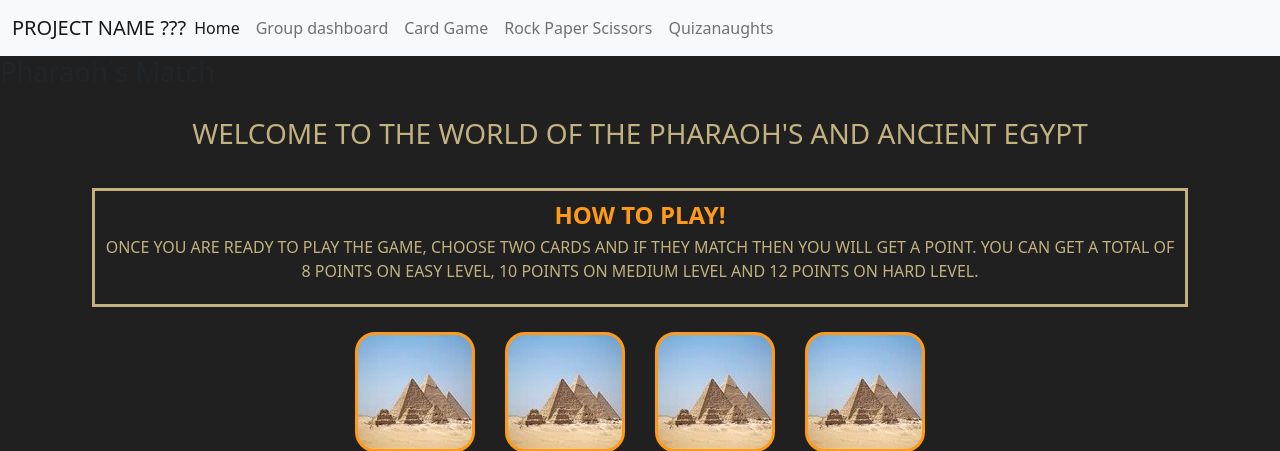
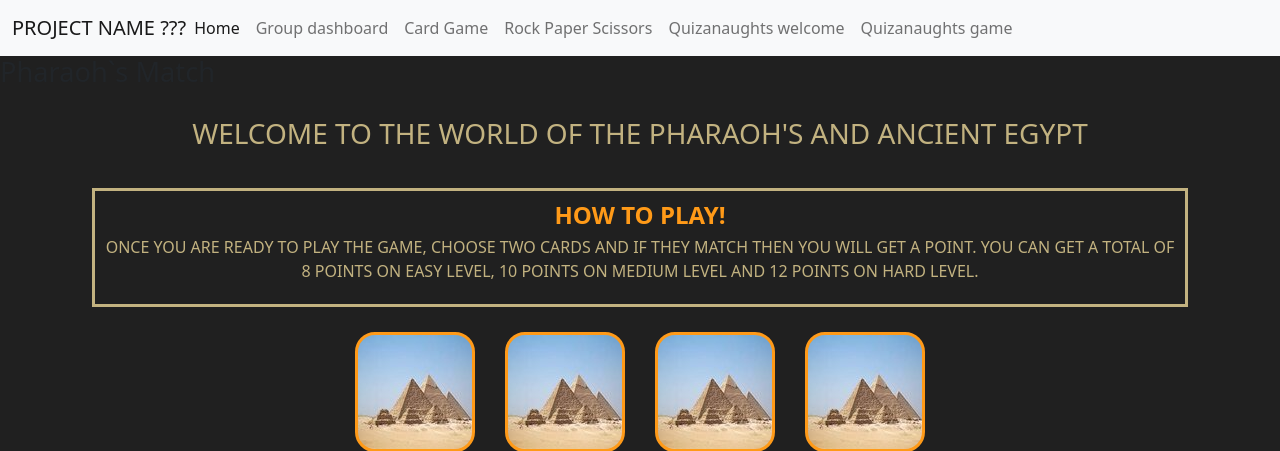
Before and after one commit to manni8436/stay-connected-hackathon, a Django app: page /games/card_game/ in a window 1280 px wide. Shown: the top 451 px of the page. Run offline with Django 3.2, Linux system fonts and the light colour scheme; some libraries are stand-ins or nearby versions.

Commit message:
Add urls and views to display the quiz game

```diff
--- a/backends/urls.py
+++ b/backends/urls.py
@@ -22,8 +22,10 @@ urlpatterns = [
     path('', views.get_index, name='home'),
     path('dashboard/', views.get_group_dashboard, name='group_dashboard'),
     path('games/card_game/', views.get_card_game, name='card_game'),
-    path(
-        'games/rock_paper_scissors/',
-        views.get_rock_paper_scissors,
-        name='rock_paper_scissors'),
+    path('games/rock_paper_scissors/', views.get_rock_paper_scissors,
+         name='rock_paper_scissors'),
+    path('games/quizanaughts/welcome', views.get_quizanaughts_welcome,
+         name='quizanaughts_welcome'),
+    path('games/quizanaughts/game', views.get_quizanaughts_game,
+         name='quizanaughts_game'),
 ]
--- a/home/views.py
+++ b/home/views.py
@@ -28,3 +28,17 @@ def get_card_game(request):
     view to return card game page
     '''
     return render(request, 'games/card-game.html')
+
+
+def get_quizanaughts_welcome(request):
+    '''
+    view to return the view to display welcome page wor quizanaughts
+    '''
+    return render(request, 'games/quiz-game-home.html')
+
+
+def get_quizanaughts_game(request):
+    '''
+    view to return the view to game page for quizanaughts
+    '''
+    return render(request, 'games/quiz-game.html')
--- a/templates/navbar/navbar.html
+++ b/templates/navbar/navbar.html
@@ -19,7 +19,10 @@
             <a class="nav-link" href="{% url 'rock_paper_scissors' %}">Rock Paper Scissors</a>
           </li>
           <li class="nav-item">
-            <a class="nav-link" href="{% url 'quiz_game_home' %}">Quizanaughts</a>
+            <a class="nav-link" href="{% url 'quizanaughts_welcome' %}">Quizanaughts welcome</a>
+          </li>
+          <li class="nav-item">
+            <a class="nav-link" href="{% url 'quizanaughts_game' %}">Quizanaughts game</a>
           </li>
         </ul>
 
```
